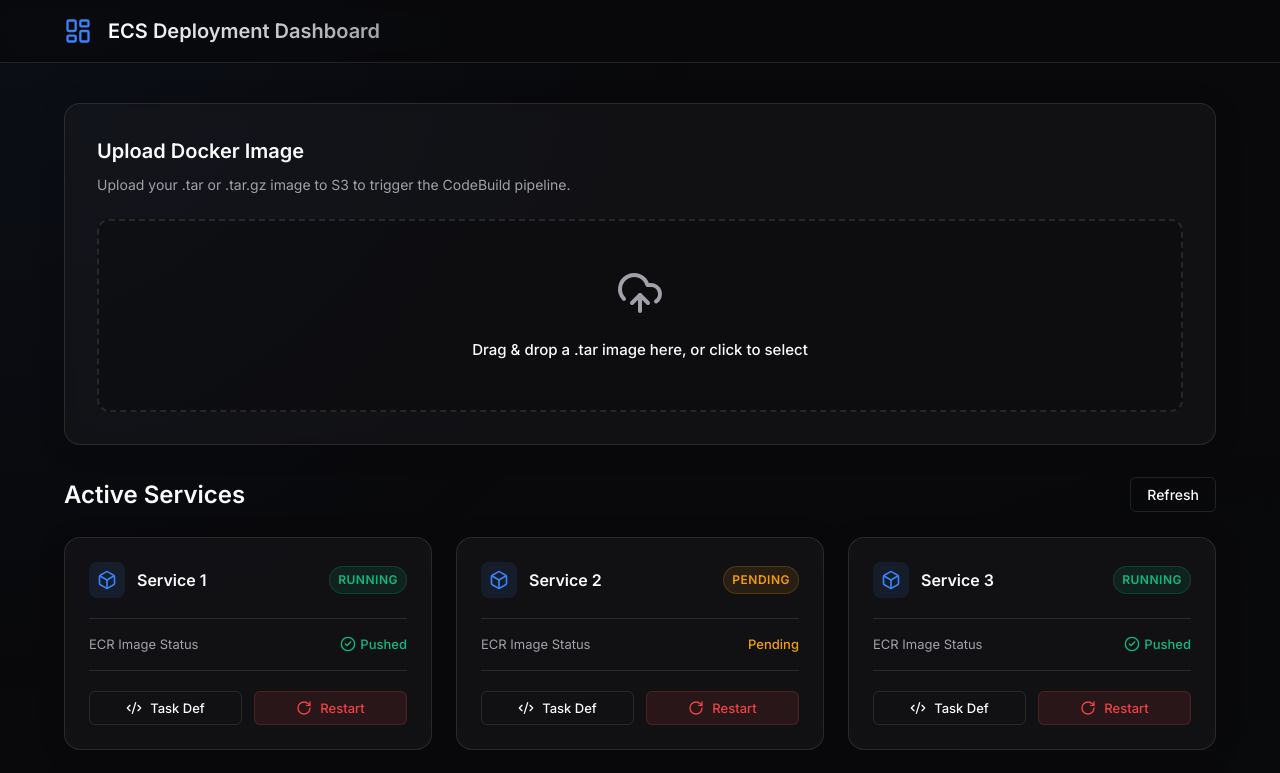
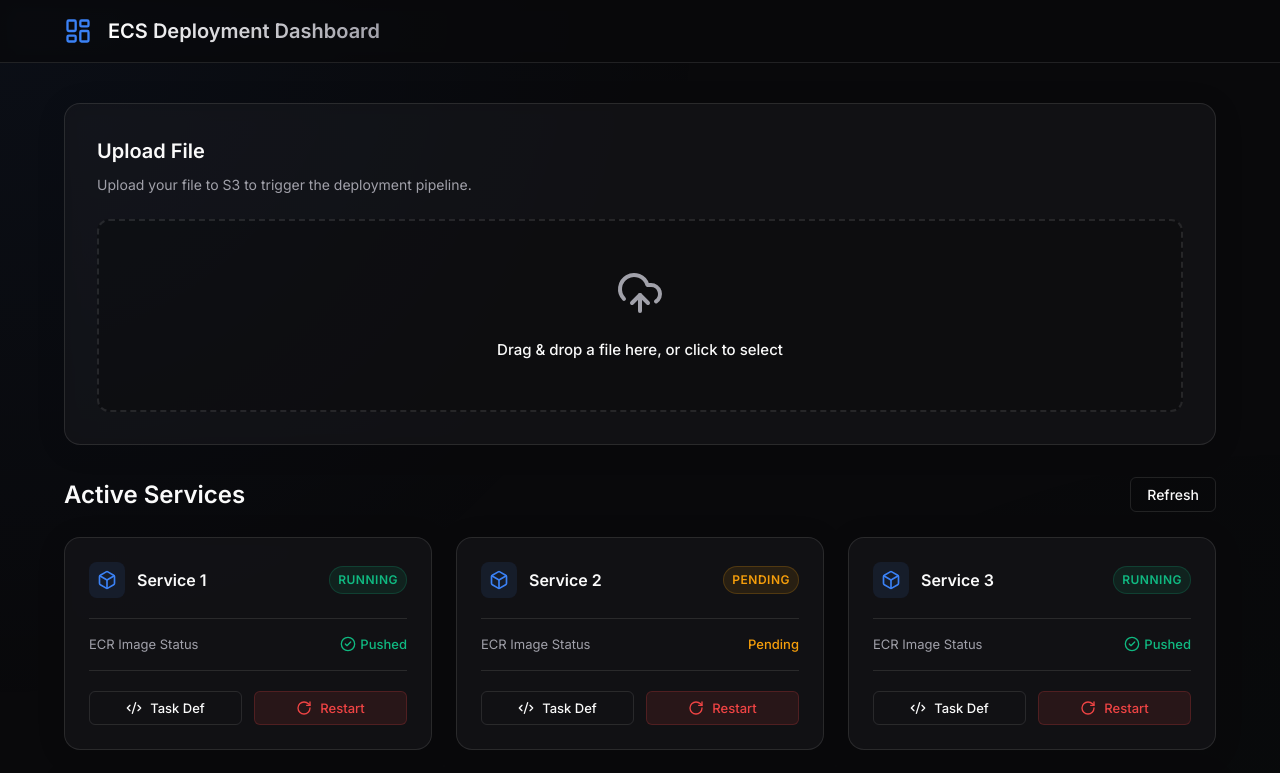
Before and after one commit to emocado/s3-upload, a React (Vite) app: page / in a window 1280 px wide. Shown: the top 773 px of the page. Built offline with nearby package versions, Linux system fonts and the light colour scheme; no server answers.

Commit message:
feat: add Uploader component for drag-and-drop S3 file uploads with progress tracking

```diff
--- a/src/components/Uploader.tsx
+++ b/src/components/Uploader.tsx
@@ -18,10 +18,6 @@
 
   const { getRootProps, getInputProps, isDragActive } = useDropzone({
     onDrop,
-    accept: {
-      'application/x-tar': ['.tar'],
-      'application/gzip': ['.tar.gz', '.tgz']
-    },
     maxFiles: 1
   });
 
@@ -42,8 +38,8 @@
 
   return (
     <div className="glass-panel" style={styles.container}>
-      <h2 style={styles.title}>Upload Docker Image</h2>
-      <p style={styles.subtitle}>Upload your .tar or .tar.gz image to S3 to trigger the CodeBuild pipeline.</p>
+      <h2 style={styles.title}>Upload File</h2>
+      <p style={styles.subtitle}>Upload your file to S3 to trigger the deployment pipeline.</p>
 
       {!file || status === 'success' ? (
         <div
@@ -57,9 +53,9 @@
           <input {...getInputProps()} />
           <UploadCloud size={48} color="var(--text-secondary)" style={{ marginBottom: '16px' }} />
           {isDragActive ? (
-            <p style={styles.dropText}>Drop the tar file here ...</p>
+            <p style={styles.dropText}>Drop the file here ...</p>
           ) : (
-            <p style={styles.dropText}>Drag & drop a .tar image here, or click to select</p>
+            <p style={styles.dropText}>Drag & drop a file here, or click to select</p>
           )}
         </div>
       ) : (
```
